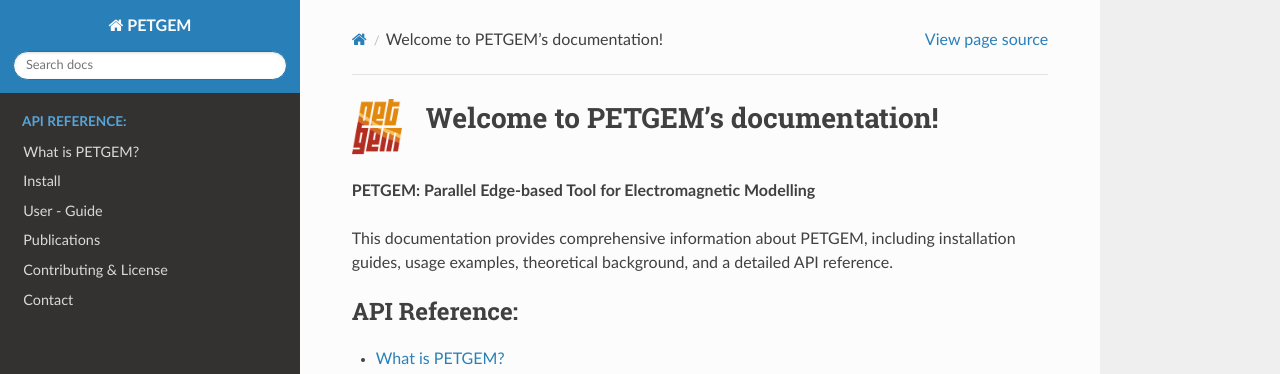
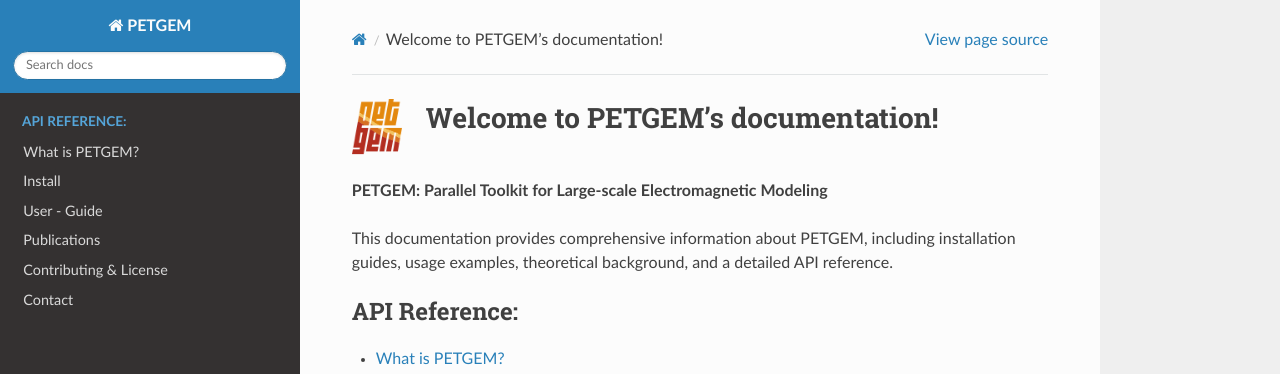
Before and after one commit to ocastilloreyes/petgem, a Sphinx documentation site: the page built from docs/source/index.rst, in a window 1280 px wide. Shown: the top 374 px of the page. Built offline with Sphinx 7.4.7 and the Read the Docs theme 3.1.0, drawn with Linux system fonts in a browser that asks for light colours; pages that are not in the unit, such as notebooks, are missing from menus.

Commit message:
36th CI integration

```diff
--- a/docs/source/index.rst
+++ b/docs/source/index.rst
@@ -14,7 +14,7 @@ Welcome to PETGEM's documentation!
 
    <div style="clear: both;"></div>
 
-**PETGEM: Parallel Edge-based Tool for Electromagnetic Modelling**
+**PETGEM: Parallel Toolkit for Large-scale Electromagnetic Modeling**
 
 This documentation provides comprehensive information about PETGEM, including installation guides, usage examples, theoretical background, and a detailed API reference.
 
```
Also changed, not shown: docs/requirements.txt (+7 -7 lines), docs/source/conf.py (+0 -9 lines), 1 other file.
